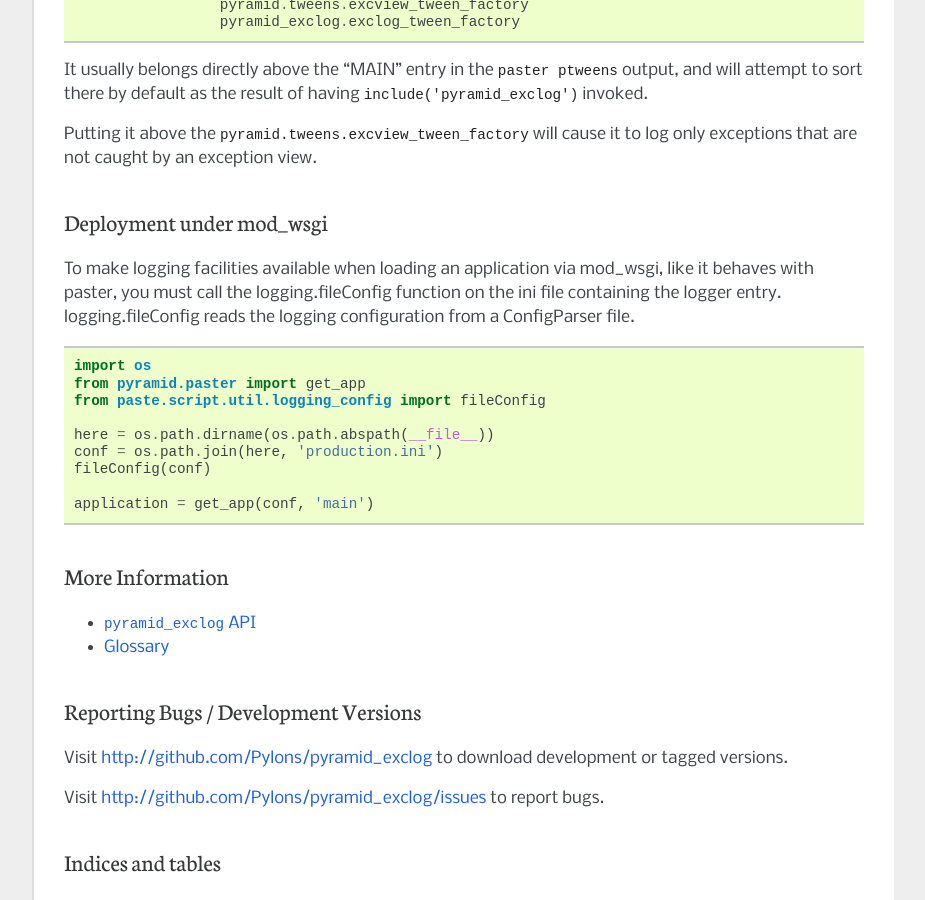
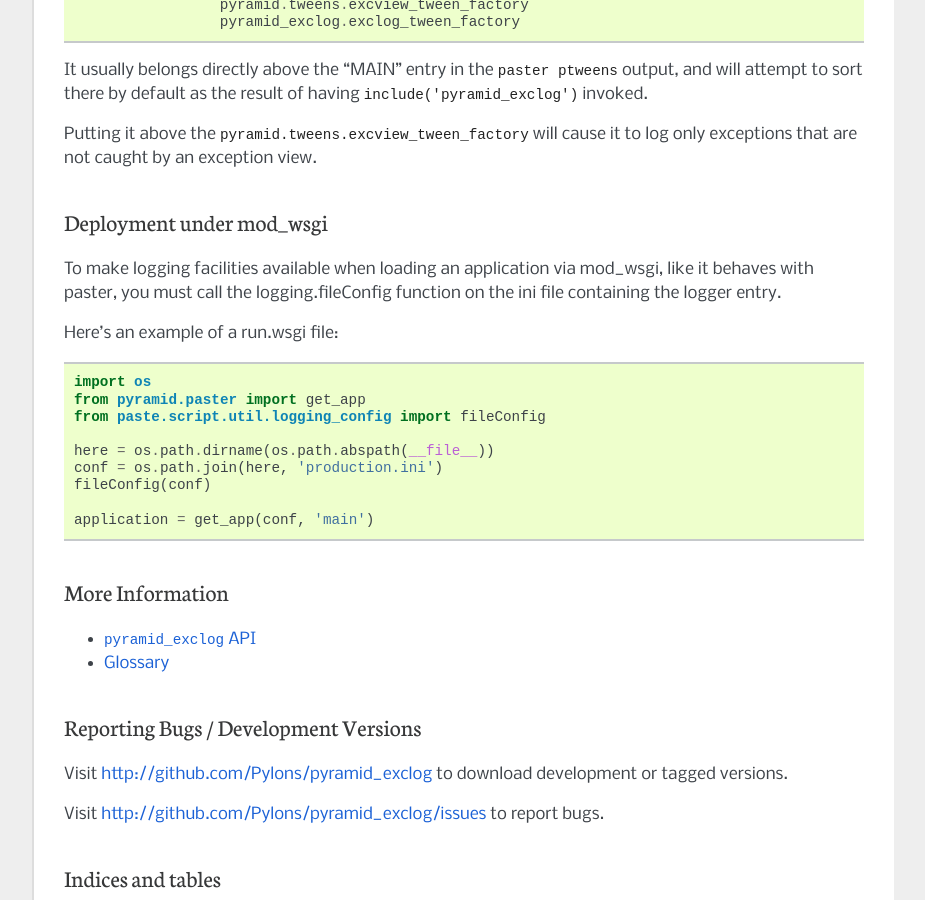
Before and after one commit to Pylons/pyramid_exclog, a Sphinx documentation site: the page built from docs/index.rst, in a window 1280 px wide and 900 px high, scrolled down 5033 px. Shown: the whole window, without its empty margins (198-1123 px from the left). Built offline with Sphinx 7.4.7, drawn with Linux system fonts in a browser that asks for light colours.

Commit message:
modwsgi rewording

```diff
--- a/docs/index.rst
+++ b/docs/index.rst
@@ -305,8 +305,9 @@ Deployment under mod_wsgi
 
 To make logging facilities available when loading an application via
 mod_wsgi, like it behaves with paster, you must call the logging.fileConfig
-function on the ini file containing the logger entry. logging.fileConfig
-reads the logging configuration from a ConfigParser file.
+function on the ini file containing the logger entry.
+
+Here's an example of a run.wsgi file:
 
 .. code-block:: python
 
```
